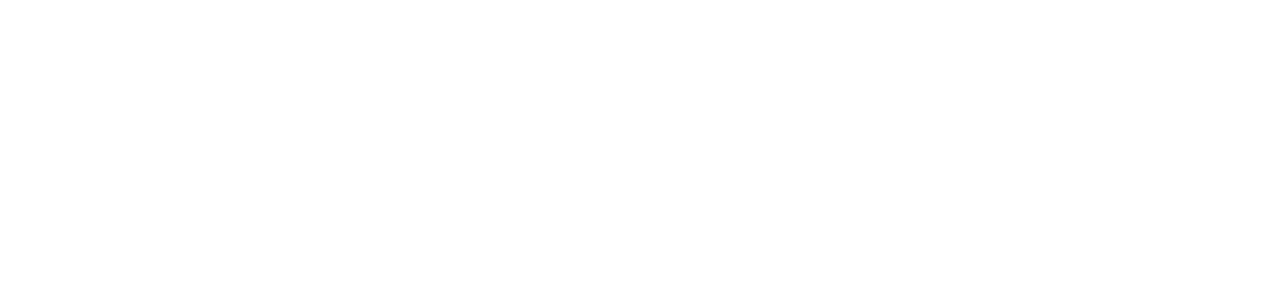
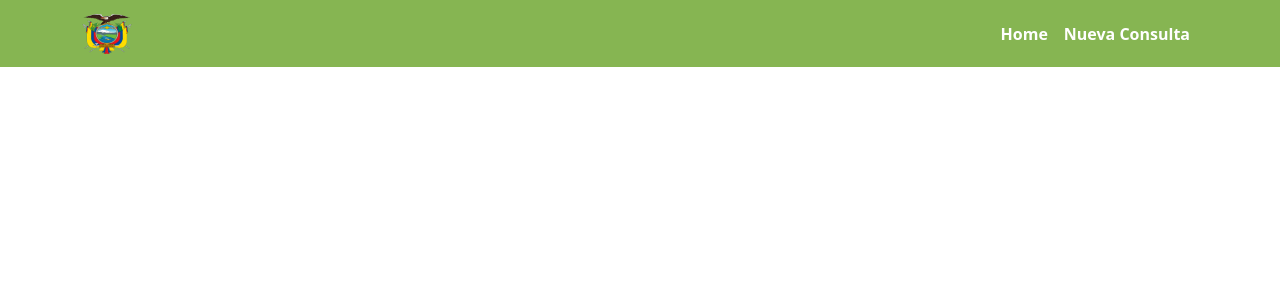
Before and after one commit to jner0/Remeco-pruebaTecnica, an Angular app: page / in a window 1280 px wide. Shown: the top 300 px of the page. Built offline with nearby package versions, Linux system fonts and the light colour scheme.

Commit message:
Modificacion Navbar

```diff
--- a/src/app/app.component.html
+++ b/src/app/app.component.html
@@ -1 +1,4 @@
+<header>
+    <app-header></app-header>
+</header>
 <router-outlet></router-outlet>
--- a/src/app/components/header/header.component.css
+++ b/src/app/components/header/header.component.css
@@ -0,0 +1,4 @@
+a {
+    font-weight: bold;
+    color: white;
+}
--- a/src/app/components/header/header.component.html
+++ b/src/app/components/header/header.component.html
@@ -1 +1,21 @@
-<p>header works!</p>
+<nav class="navbar navbar-expand-lg" style="background-color: #86b552;" >
+    <div class="container">
+      <a class="navbar-brand" [routerLink]="['/home']">
+        <img src="./assets/images/ecuador.png" alt="" width="50" height="40" class="d-inline-block align-text-top">
+      </a>
+      <button class="navbar-toggler" type="button" data-bs-toggle="collapse" data-bs-target="#navbarSupportedContent" aria-controls="navbarSupportedContent" aria-expanded="false" aria-label="Toggle navigation">
+        <span class="navbar-toggler-icon"></span>
+      </button>
+      <div class="collapse navbar-collapse" id="navbarSupportedContent">
+        <ul class="navbar-nav ms-auto">
+          <li class="nav-item">
+            <a class="nav-link" routerLinkActive="active" [routerLink]="['/home']">Home</a>
+          </li>
+          <li class="nav-item">
+            <a class="nav-link" routerLinkActive="active" [routerLink]="['/newuser']">Nueva Consulta</a>
+          </li>
+
+        </ul>
+      </div>
+    </div>
+  </nav>
--- /dev/null
+++ b/src/assets/css/reset.css
@@ -0,0 +1,48 @@
+/* http://meyerweb.com/eric/tools/css/reset/
+   v2.0 | 20110126
+   License: none (public domain)
+*/
+
+html, body, div, span, applet, object, iframe,
+h1, h2, h3, h4, h5, h6, p, blockquote, pre,
+a, abbr, acronym, address, big, cite, code,
+del, dfn, em, img, ins, kbd, q, s, samp,
+small, strike, strong, sub, sup, tt, var,
+b, u, i, center,
+dl, dt, dd, ol, ul, li,
+fieldset, form, label, legend,
+table, caption, tbody, tfoot, thead, tr, th, td,
+article, aside, canvas, details, embed,
+figure, figcaption, footer, header, hgroup,
+menu, nav, output, ruby, section, summary,
+time, mark, audio, video {
+	margin: 0;
+	padding: 0;
+	border: 0;
+	font-size: 100%;
+	font: inherit;
+	vertical-align: baseline;
+}
+/* HTML5 display-role reset for older browsers */
+article, aside, details, figcaption, figure,
+footer, header, hgroup, menu, nav, section {
+	display: block;
+}
+body {
+	line-height: 1;
+}
+ol, ul {
+	list-style: none;
+}
+blockquote, q {
+	quotes: none;
+}
+blockquote:before, blockquote:after,
+q:before, q:after {
+	content: '';
+	content: none;
+}
+table {
+	border-collapse: collapse;
+	border-spacing: 0;
+}
--- a/src/styles.css
+++ b/src/styles.css
@@ -1 +1,9 @@
 /* You can add global styles to this file, and also import other style files */
+*{
+    box-sizing: border-box;
+}
+
+/*RESET ERIC MEYER*/
+@import url('./assets/css/reset.css');
+/*GOOGLE FONT*/
+@import url('https://fonts.googleapis.com/css2?family=PT+Sans:wght@400;700&display=swap');
```
Also changed, not shown: src/assets/images/ecuador.png (added), src/assets/images/plate.png (added).
